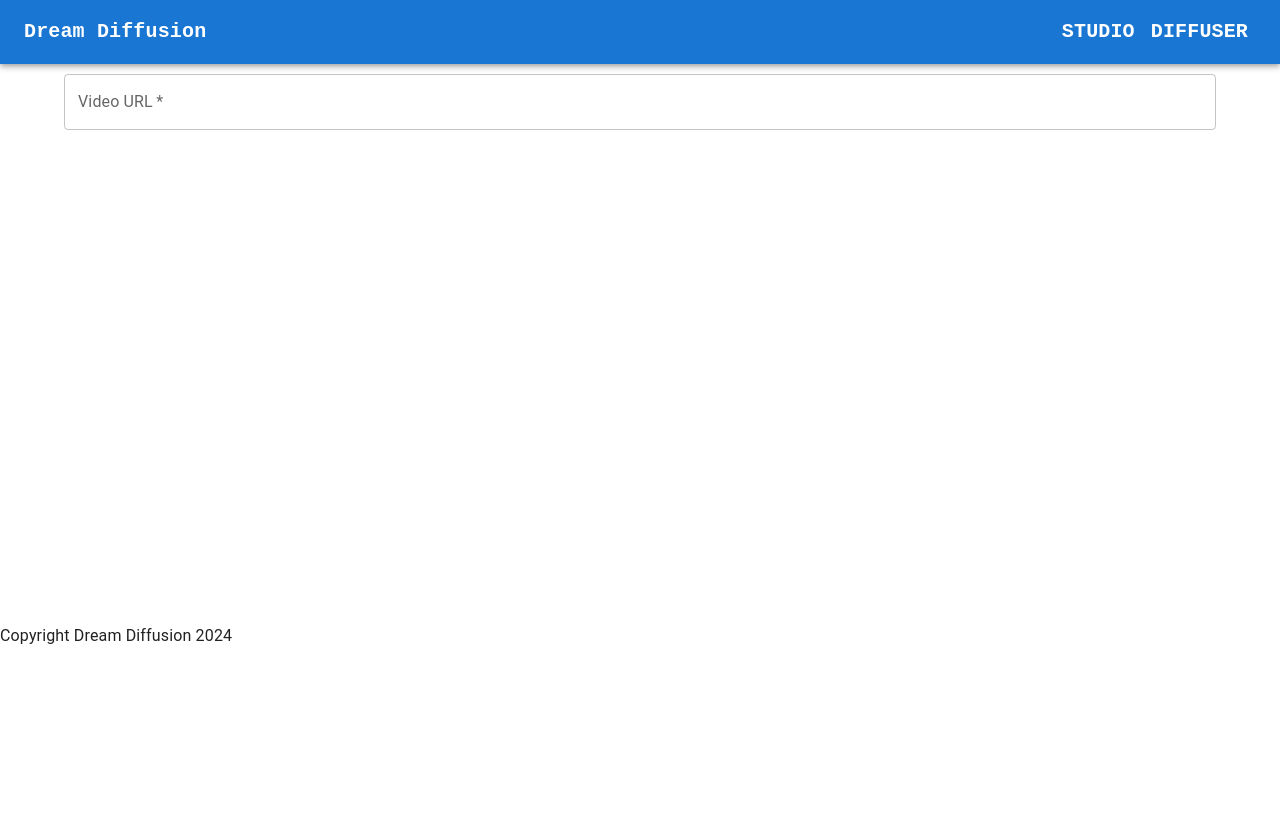
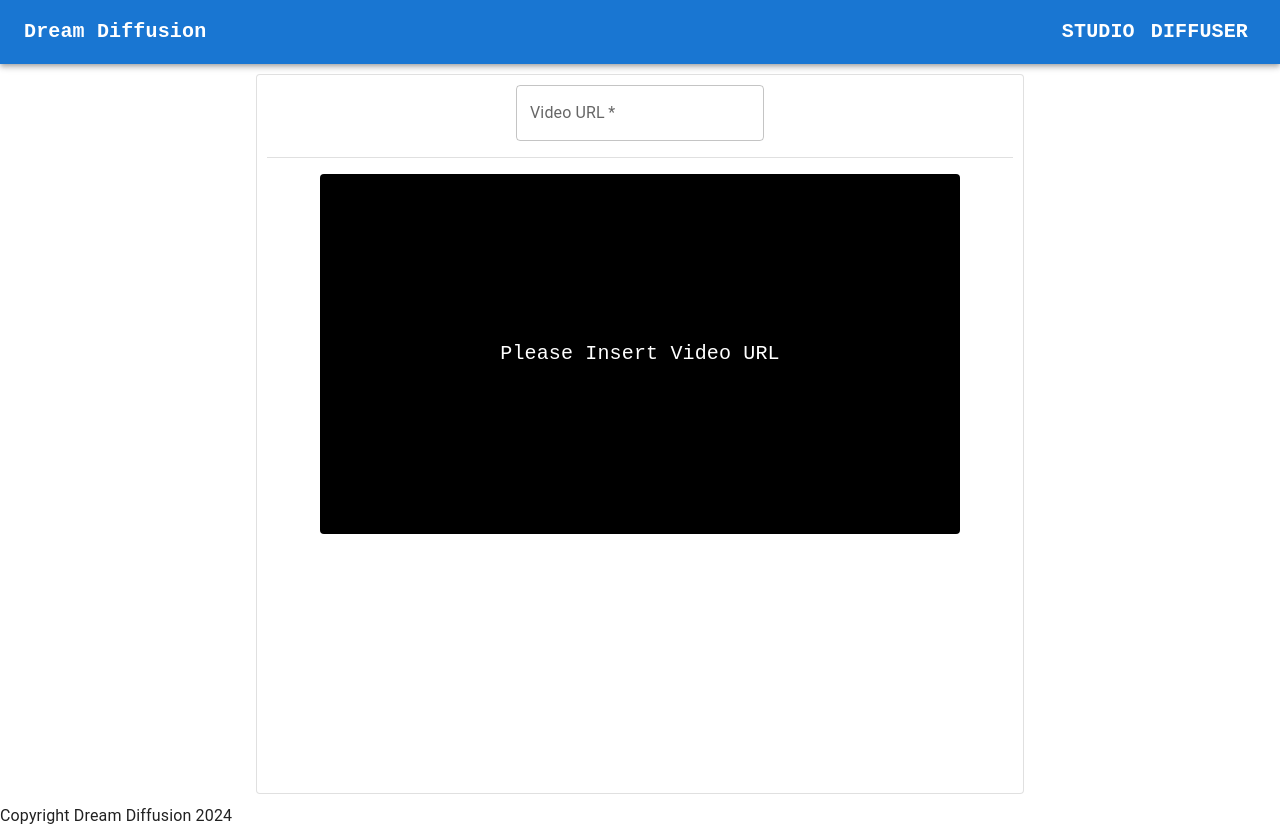
Before and after one commit to Physlex/natHack2024, a React app in the folder src-vite/: page /studio in a window 1280 px wide. Before the commit the page ends 800 px from the top, so only its background shows below. Built offline with nearby package versions, Linux system fonts and the light colour scheme; the HTML template or start-up script is replaced by a standard one.

Commit message:
fix stack styling issue, next is weird url one

```diff
--- a/src-vite/src/components/ui/viewport/Viewport.tsx
+++ b/src-vite/src/components/ui/viewport/Viewport.tsx
@@ -2,9 +2,11 @@
  * Wrapper for youtube react component.
  */
 
-import { Paper } from '@mui/material';
+
+import { Box } from '@mui/material';
 import Youtube from 'react-youtube';
 import { useEffect, useState } from 'react';
+
 
 const youtubeViewerStyles = {
     display: "flex",
@@ -142,7 +144,7 @@ export default function Viewport({ url, onPlay, onPause }: ViewportParams): JSX.
     }
 
     return (
-        <Paper
+        <Box
             className="viewport"
             sx={youtubeViewerStyles}>
             <Youtube
@@ -154,6 +156,6 @@ export default function Viewport({ url, onPlay, onPause }: ViewportParams): JSX.
                 onPause={handlePause}
                 >
             </Youtube>
-        </Paper>
+        </Box>
     );
 }
--- /dev/null
+++ b/src-vite/src/pages/studio/BlackSquare.tsx
@@ -0,0 +1,74 @@
+/**
+ * Module to define... a black square. Nice.
+ */
+
+
+import { Paper } from '@mui/material';
+import { useEffect, useState } from 'react';
+
+
+// Styles for the black square
+const blackSquareStyles = {
+    display: "flex",
+    margin: "0 auto",
+    flexGrow: 1,
+    backgroundColor: "black",
+    alignItems: "center",
+    justifyContent: "center",
+}
+
+/**
+ * Paramaters for the black square component. Yes, really.
+ * @param { string | React.ReactNode } children See the react dom documentation on nested
+ * react components.
+ */
+type BlackSquareParams = {
+    children: string | React.ReactNode
+}
+
+/**
+ * @returns Black Square. Nuff said.
+ */
+export default function BlackSquare({ children }: BlackSquareParams): JSX.Element {
+    const [blackSquareState, setBlackSquareState] = useState({
+        height: 360,
+        width: 640
+    });
+
+    // Change the sizing to adapt in the *exact same way as the youtube video*
+    const handleSizing = () => {
+        const height = blackSquareState.height;
+        const width = blackSquareState.width;
+
+        const aspectRatio = 16/9;
+        if (width / height > aspectRatio) {
+            setBlackSquareState({
+                ...blackSquareState,
+                width: height * aspectRatio,
+            });
+        } else {
+            setBlackSquareState({
+                ...blackSquareState,
+                height: width / aspectRatio,
+            });
+        }
+    }
+
+    useEffect(() => {
+        handleSizing();
+
+        window.addEventListener("resize", handleSizing);
+        return (() => {window.removeEventListener("resize", handleSizing)});
+    }, []);
+
+    return (
+        <Paper
+            variant="outlined"
+            sx={{
+                ...blackSquareStyles,
+                height: `${blackSquareState.height}px`,
+                width: `${blackSquareState.width}px`,}}>
+            {children}
+        </Paper>
+    );
+}
--- a/src-vite/src/pages/studio/Studio.tsx
+++ b/src-vite/src/pages/studio/Studio.tsx
@@ -3,10 +3,12 @@
  */
 
 
-import { Box } from '@mui/material';
+import { Divider, Paper, Stack, Typography } from '@mui/material';
+import { useState } from 'react';
+
 import Viewport from '../../components/ui/viewport/Viewport';
 import { URLForm } from '../../components/forms';
-import { useState } from 'react';
+import { default as BlackSquare } from './BlackSquare';
 
 
 // A single row of N eeg channel samples
@@ -145,12 +147,20 @@ export default function Studio(): JSX.Element {
     }
 
     return (
-        <Box id="studio" sx={{
-                paddingTop: "10px",
-                margin: "0px auto",
-                height: "70vh",
-                width: "90%"
+        <Paper
+            id="studio"
+            variant="outlined"
+            sx={{
+                padding: "10px",
+                margin: "10px auto",
+                height: "90vh",
+                width: "60%"
             }} component="div">
+            <Stack
+              spacing={2}
+              justifyContent="center"
+              alignItems="center"
+              divider={<Divider flexItem/>}>
                 <URLForm label={"Video URL"} onSubmit={saveUrl}/>
                 { studioState.url &&
                     <Viewport
@@ -158,6 +168,16 @@ export default function Studio(): JSX.Element {
                         onPlay={startEEGStream}
                         onPause={stopEEGStream} />
                 }
-        </Box>
+                { !studioState.url &&
+                    <BlackSquare>
+                        <Typography
+                            variant="h6"
+                            sx={{color: "white", fontFamily: "monospace"}}>
+                            Please Insert Video URL
+                        </Typography>
+                    </BlackSquare>
+                }
+            </Stack>
+        </Paper>
     );
 }
```
Lines whose indentation alone changed are shown as unchanged.
